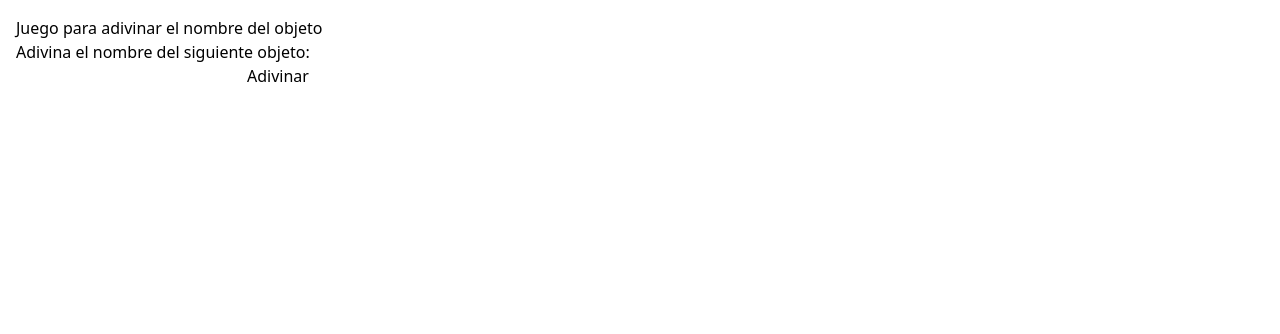
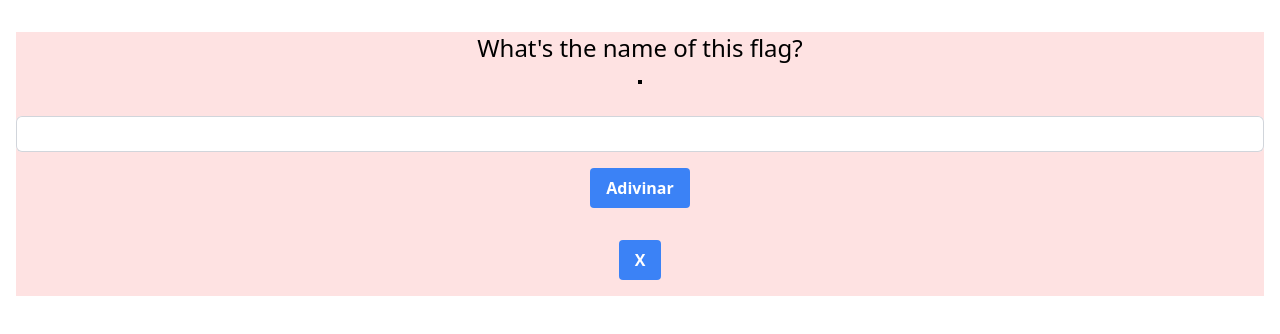
Before and after one commit to RamiroAmadeo/flagsGame, a React (Vite) app: page /game in a window 1280 px wide. Shown: the top 334 px of the page. Built offline with nearby package versions, Linux system fonts and the light colour scheme; no server answers.

Commit message:
finished the game and add some css with tailwind

```diff
--- a/src/components/Game.jsx
+++ b/src/components/Game.jsx
@@ -14,44 +14,54 @@ const Game = () => {
             });
     }, []);
 
-    // Define la función seleccionarObjetoAleatorio dentro de useEffect
     useEffect(() => {
-        const seleccionarObjetoAleatorio = () => {
+        seleccionarObjetoAleatorio();
+    }, [objetos]);
+
+    const seleccionarObjetoAleatorio = () => {
+        if (objetos.length) {
             const indiceAleatorio = Math.floor(Math.random() * objetos.length);
             setObjetoSeleccionado(objetos[indiceAleatorio]);
-        };
+        }
+    };
 
-        if (objetos.length > 0) {
-            seleccionarObjetoAleatorio();
-        }
-    }, [objetos]); // Ejecuta cuando objetos cambia
-    console.log(objetoSeleccionado)
-
-    // Función para manejar la respuesta del usuario
     const manejarRespuesta = () => {
         if (respuestaUsuario.toLowerCase() === objetoSeleccionado.name.common.toLowerCase()) {
-            setResultado('¡Correcto! Has adivinado el objeto.');
+            setResultado(<h2 className="text-3xl text-green-600">Bien perrito</h2>);
+            setTimeout(() => {
+                setRespuestaUsuario("");
+                seleccionarObjetoAleatorio();
+                setResultado("")
+            }, 2000)
         } else {
-            setResultado('Incorrecto. Sigue intentando.');
+            setResultado(<h2 className="text-3xl text-red-600">Mal perreke, intenta de nuevo</h2>);
+            setTimeout(()=>{
+                setRespuestaUsuario("")
+                setResultado("")
+            }, 2000)
         }
-        setRespuestaUsuario('');
-        seleccionarObjetoAleatorio(); // Selecciona un nuevo objeto aleatorio
     };
 
     return (
-        <div>
-            <h1>Juego para adivinar el nombre del objeto</h1>
-            <p>Adivina el nombre del siguiente objeto:</p>
-            <p>{objetoSeleccionado.descripcion}</p>
-            <input
+        <div className="bg-red-100 flex flex-col items-center mt-4">
+            <h1 className="card-title">What's the name of this flag?</h1>
+            <img className="card-image" src={objetoSeleccionado.flags && objetoSeleccionado.flags.png}></img>
+            <input className="input mt-4"
                 type="text"
                 value={respuestaUsuario}
                 onChange={(e) => setRespuestaUsuario(e.target.value)}
             />
-            <button onClick={manejarRespuesta}>Adivinar</button>
-            <p>{resultado}</p>
+            <button className="btn" onClick={manejarRespuesta}>Adivinar</button>
+            <button className="btn" onClick={seleccionarObjetoAleatorio}>X</button>
+            <div>{resultado}</div>
         </div>
     );
 };
 
 export default Game;
+
+
+// AGREGAR CONTADOR QUE DIGA CUANTOS ACIERTOS SEGUIDOS VAS.
+// AGREGAR BOTON PARA CAMBIAR BANDERA
+// SI NO ESCRIBO NADA SALE ERROR (QUE HACER?)
+// COMO EVITAR PONER ACENTO Y QUE SEA CORRECTO
--- a/src/components/Item.jsx
+++ b/src/components/Item.jsx
@@ -13,7 +13,7 @@ const Item = ( {list} ) => {
             <NavBar/>
             <section className="flex flex-col items-center">
                 <div className="bg-red-100 flex flex-col items-center border-4 rounded-lg w-max mt-4">
-                    <h1 className="flag-name">{list.name && list.name.common}</h1>
+                    <h1 className="card-title">{list.name && list.name.common}</h1>
                     <p>{flag ? "Flag" : "Coat of arms"}</p>
                     <img className="card-image" onClick={changeFlag}
                         src={flag ? list.flags && list.flags.png : list.flags && list.coatOfArms.png}>
--- a/src/components/List.jsx
+++ b/src/components/List.jsx
@@ -5,7 +5,7 @@ const List = ( {list} ) => {
         <ul className="bg-red-900 flex flex-col items-center">
             {list.map((item) => (
             <li key={item.name.common} className="bg-red-100 flex flex-col items-center border-4 rounded-lg w-max mt-4">
-                <h1 className="flag-name">{item.name.common}</h1>
+                <h1 className="card-title">{item.name.common}</h1>
                 <img className="card-image" src={item.flags.png}></img>
                 <div className="text-left text-lg">
                     <p>Capital: {item.capital}</p>
--- a/src/index.css
+++ b/src/index.css
@@ -11,7 +11,7 @@
   .btn {
     @apply my-4 bg-blue-500 hover:bg-blue-700 text-white font-bold py-2 px-4 rounded
   }
-  .flag-name {
+  .card-title {
     @apply text-2xl font-medium
   }
   .card-image {
```
